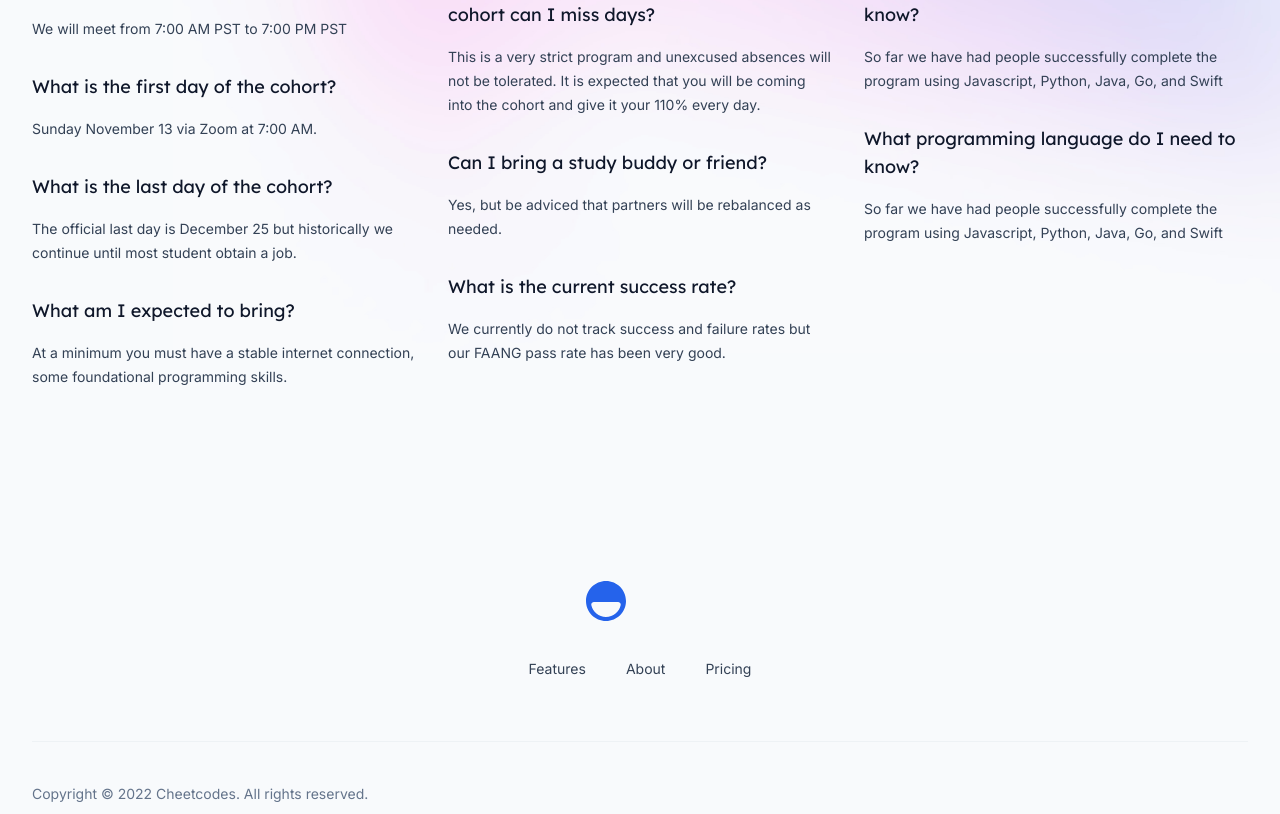
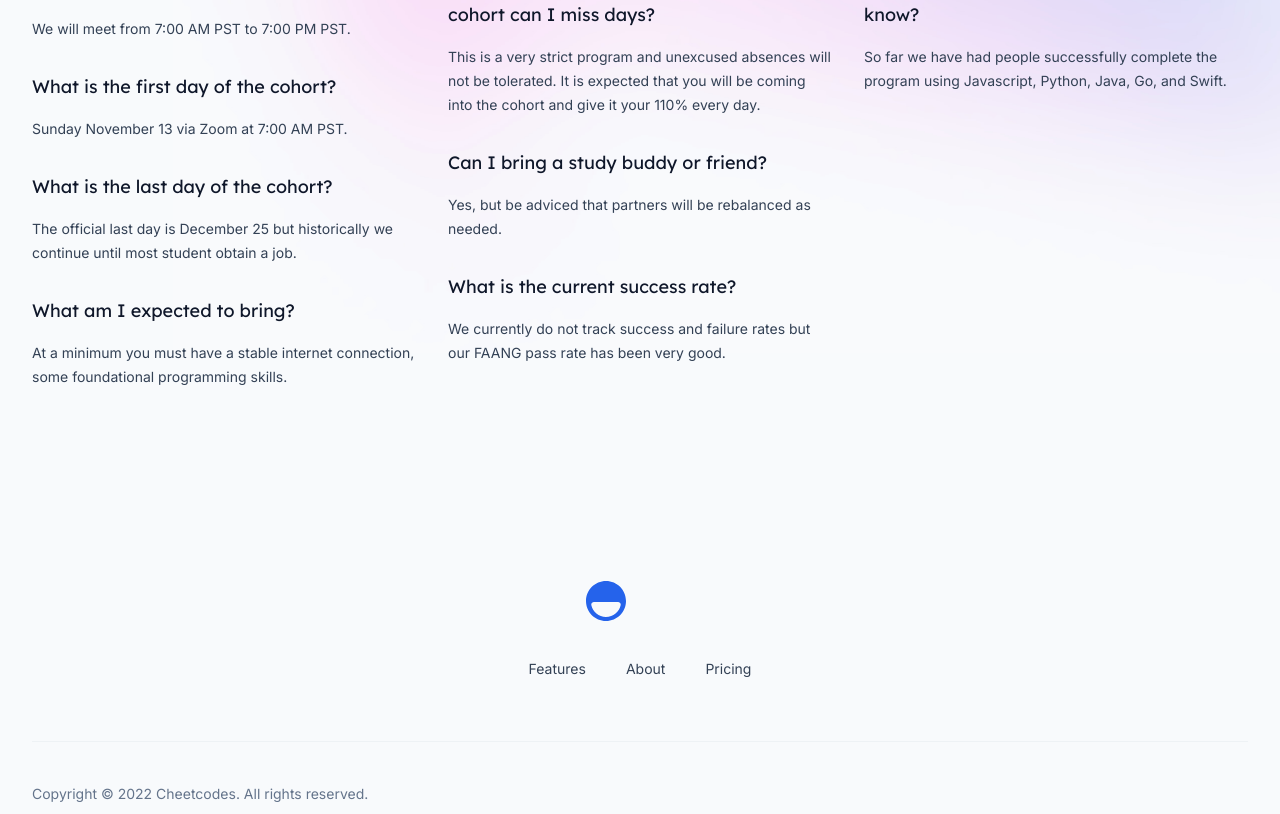
Before and after one commit to Cheetcoder/landing-page, a Next.js app: page / in a window 1280 px wide. Shown: the part 4183-4997 px from the top of the page. Built offline with nearby package versions, Linux system fonts and the light colour scheme.

Commit message:
Update Faqs.jsx
Added missing periods, time zone in first day of cohort and removed duplicate "What programming language do I need to know?" faq.

```diff
--- a/src/components/Faqs.jsx
+++ b/src/components/Faqs.jsx
@@ -8,11 +8,11 @@ const faqs = [
     {
       question: 'What are the hours for cohort 4?',
       answer:
-        'We will meet from 7:00 AM PST to 7:00 PM PST',
+        'We will meet from 7:00 AM PST to 7:00 PM PST.',
     },
     {
       question: 'What is the first day of the cohort? ',
-      answer: 'Sunday November 13 via Zoom at 7:00 AM.',
+      answer: 'Sunday November 13 via Zoom at 7:00 AM PST.',
     },
     {
       question: 'What is the last day of the cohort? ',
@@ -47,12 +47,7 @@ const faqs = [
     {
       question: 'What programming language do I need to know?',
       answer:
-        'So far we have had people successfully complete the program using Javascript, Python, Java, Go, and Swift',
-    },
-    {
-      question: 'What programming language do I need to know?',
-      answer:
-        'So far we have had people successfully complete the program using Javascript, Python, Java, Go, and Swift',
+        'So far we have had people successfully complete the program using Javascript, Python, Java, Go, and Swift.',
     },
 
 
```
